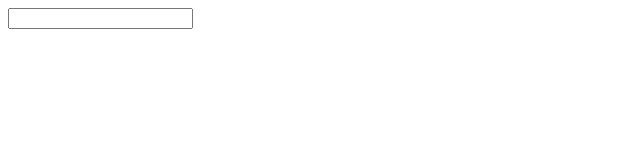
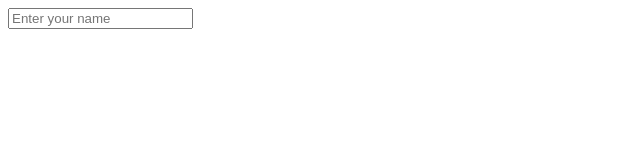
Before and after one commit to acciojob/sharable-urls-abderaj17, a website: page main.html in a window 1280 px wide. Shown: the full height of the page, 0-640 px from the left. Drawn offline with Linux system fonts and the light colour scheme.

Commit message:
created a submission

```diff
--- a/main.html
+++ b/main.html
@@ -2,7 +2,7 @@
 <html>
   <body>
 	  <div>
-		  <input type="text" id="name"
+		  <input type="text" id="name" name="name" placeholder="Enter your name"/>
 	  </div>
     <script type="text/javascript" src="./script.js">
 
```
